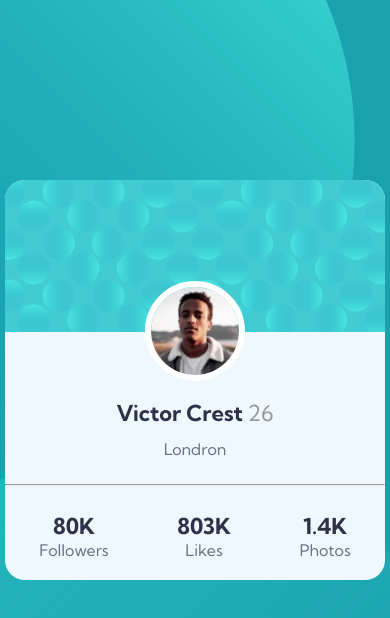
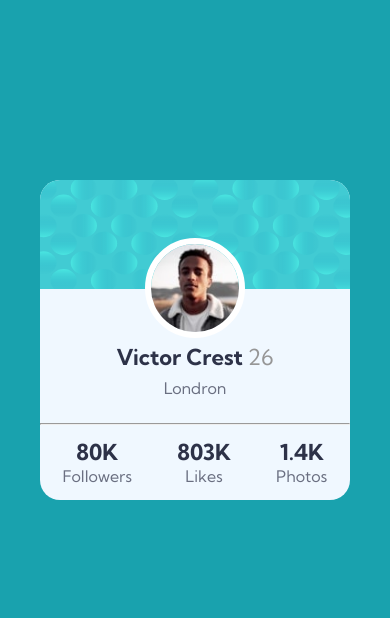
Before and after one commit to Gabiieh7/projeto-cartao-de-perfil-frontendmentor, a plain HTML site: page index.html in a window 390 px wide. Drawn offline with Linux system fonts and the light colour scheme.

Commit message:
add responsivo

```diff
--- a/index.html
+++ b/index.html
@@ -6,6 +6,7 @@
     <meta name="viewport" content="width=device-width, initial-scale=1.0">
     <link rel="stylesheet" href="src/css/style.css">
     <link rel="shortcut icon" href="src/imagens/favicon-32x32.png" type="image/x-icon">
+    <link rel="stylesheet" href="src/css/responsivo.css">
     <title>Cartão de Perfil</title>
 </head>
 <body>
--- /dev/null
+++ b/src/css/responsivo.css
@@ -0,0 +1,24 @@
+@media (max-width:390px) {
+   main {
+      min-width: 310px;
+      height: 320px;
+   }
+
+   .informacoes-pessoais {
+      background-size: 100% 45%;
+   }
+
+   .cidade {
+      margin-top: 7px;
+   }
+
+   h1,
+   h2 {
+      margin-top: 5px;
+   }
+
+   .top, .bottom{
+      display: none;
+   }
+
+}
--- a/src/css/style.css
+++ b/src/css/style.css
@@ -36,12 +36,6 @@ main{
     background-color: aliceblue;
     border-radius: 20px;
     text-align: center;
-    /* position: absolute;
-    margin: auto;
-    left: 0;
-    top: 0;
-    right: 0;
-    bottom: 0; */
 }
 .informacoes-pessoais{
     height: 76%;
```
